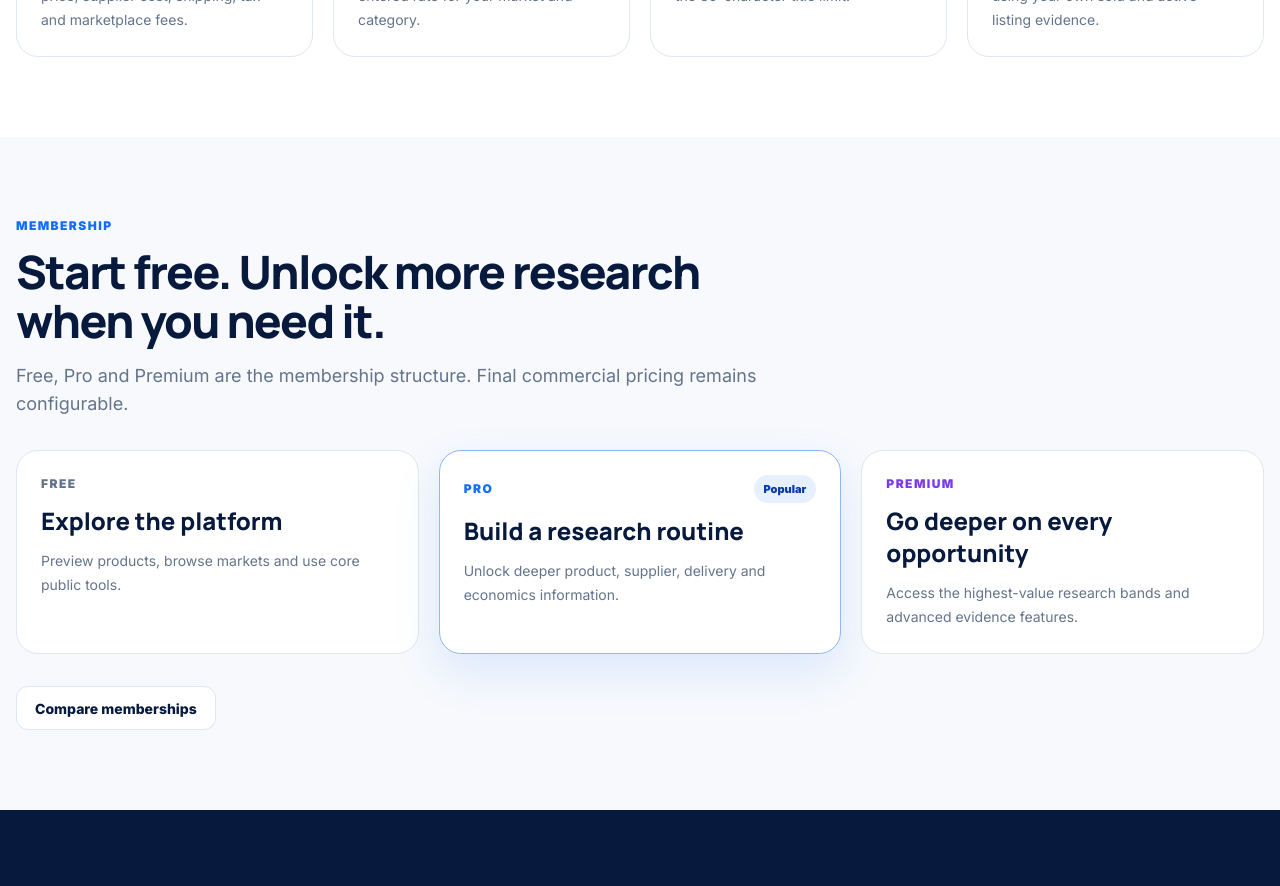
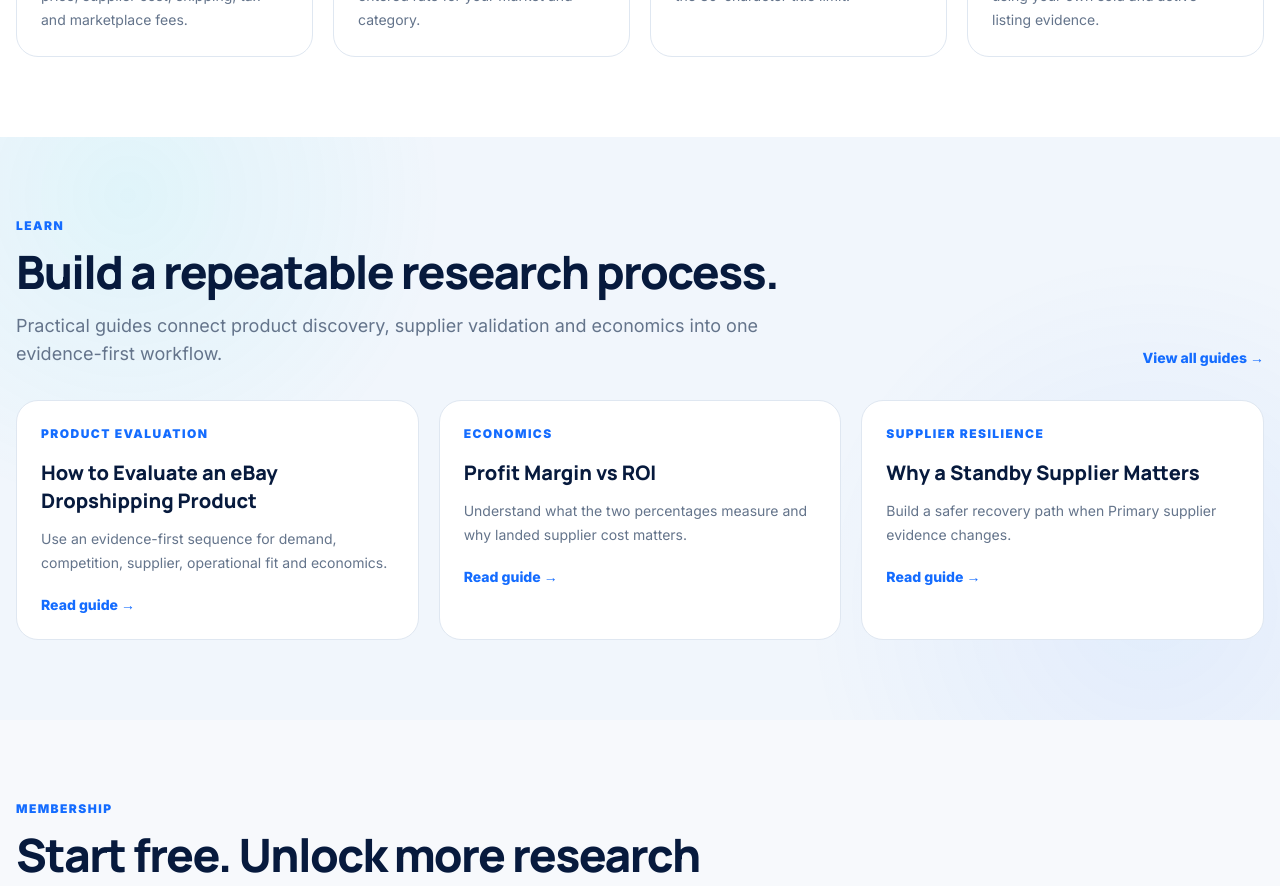
Before and after one commit to ponzey717/ecommpilot-main, a Next.js app: page / in a window 1280 px wide. Shown: the part 2840-3726 px from the top of the page. Built offline with nearby package versions, Linux system fonts and the light colour scheme.

Commit message:
Add finished Learn guides to homepage

```diff
--- a/src/app/page.tsx
+++ b/src/app/page.tsx
@@ -16,6 +16,12 @@ const tools = [
   ["F", "eBay Fee Estimator", "Model marketplace fees with a user-entered rate for your market and category.", "/free-tools/ebay-fee-estimator"],
   ["80", "Title Length Checker", "Draft and check an eBay title against the 80-character title limit.", "/free-tools/title-length-checker"],
   ["ST", "Sell-Through Calculator", "Measure observed sell-through using your own sold and active listing evidence.", "/free-tools/sell-through-calculator"],
+];
+
+const guides = [
+  ["Product evaluation", "How to Evaluate an eBay Dropshipping Product", "Use an evidence-first sequence for demand, competition, supplier, operational fit and economics.", "/learn/evaluate-ebay-dropshipping-product"],
+  ["Economics", "Profit Margin vs ROI", "Understand what the two percentages measure and why landed supplier cost matters.", "/learn/profit-margin-vs-roi"],
+  ["Supplier resilience", "Why a Standby Supplier Matters", "Build a safer recovery path when Primary supplier evidence changes.", "/learn/why-standby-supplier-matters"],
 ];
 
 export default function Home() {
@@ -137,6 +143,35 @@ export default function Home() {
         </div>
       </section>
 
+      <section className="soft-section py-16 md:py-20">
+        <div className="site-container">
+          <div className="flex flex-col gap-6 lg:flex-row lg:items-end lg:justify-between">
+            <SectionHeading
+              eyebrow="Learn"
+              title="Build a repeatable research process."
+              description="Practical guides connect product discovery, supplier validation and economics into one evidence-first workflow."
+            />
+            <Link href={routes.learn} className="text-sm font-extrabold text-[var(--blue)]">
+              View all guides →
+            </Link>
+          </div>
+          <div className="mt-8 grid gap-5 md:grid-cols-3">
+            {guides.map(([eyebrow, title, text, href]) => (
+              <Link key={href} href={href} className="feature-card group">
+                <p className="eyebrow">{eyebrow}</p>
+                <h3 className="mt-4 text-xl font-extrabold text-[var(--navy)] group-hover:text-[var(--blue)]">
+                  {title}
+                </h3>
+                <p className="mt-3 text-sm leading-6 text-[var(--muted)]">{text}</p>
+                <p className="mt-5 text-sm font-extrabold text-[var(--blue)]">
+                  Read guide →
+                </p>
+              </Link>
+            ))}
+          </div>
+        </div>
+      </section>
+
       <section id="pricing" className="py-16 md:py-20">
         <div className="site-container">
           <SectionHeading
```
